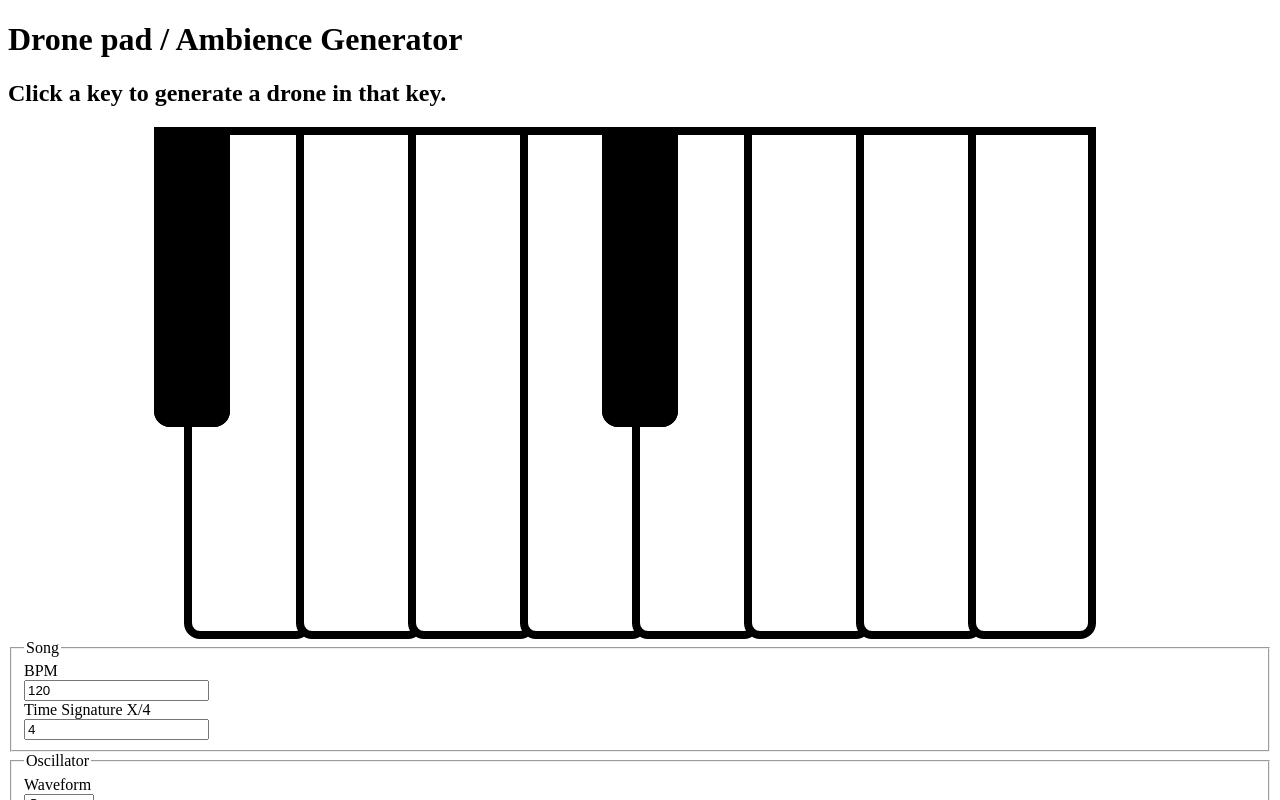
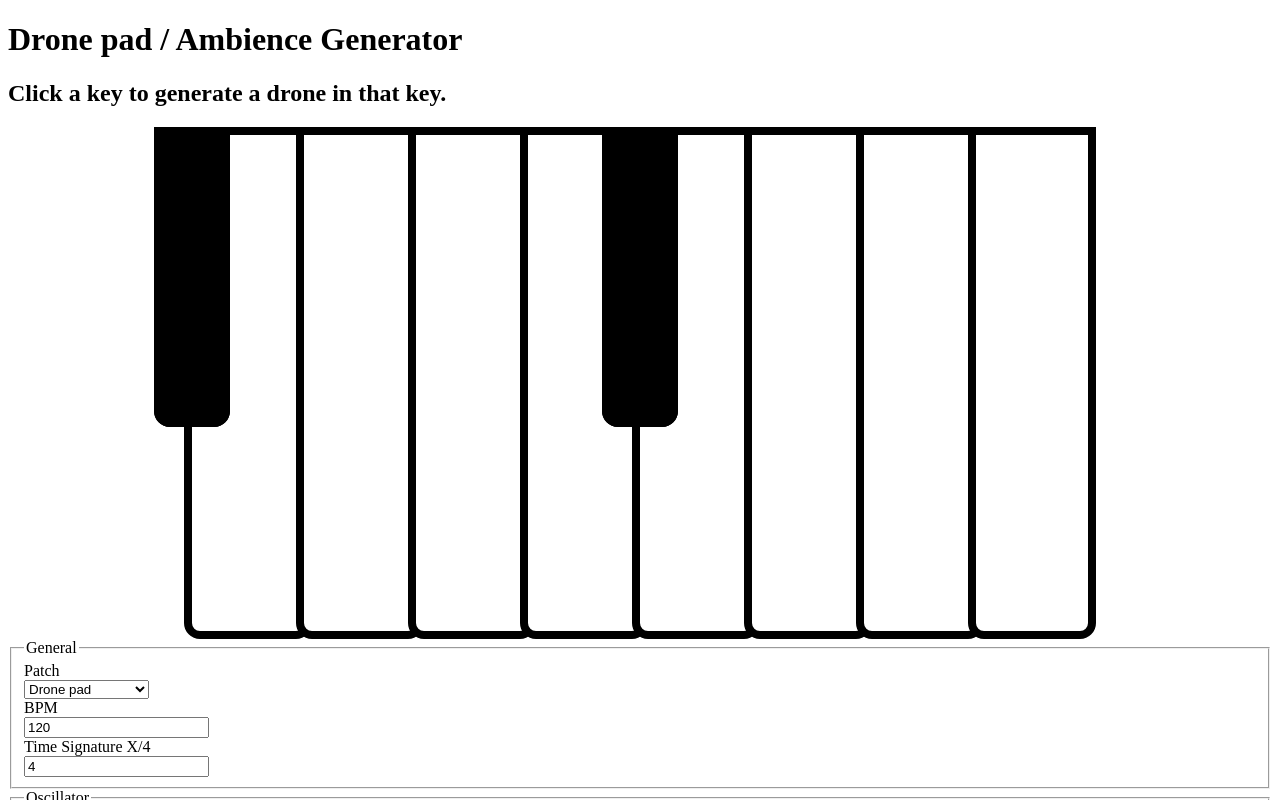
Before and after one commit to xow/ambience, a Next.js app: page / in a window 1280 px wide. Shown: the top 800 px of the page. Built offline with nearby package versions, Linux system fonts and the light colour scheme.

Commit message:
#24 Add patch selection

```diff
--- a/src/DAW/Presets.ts
+++ b/src/DAW/Presets.ts
@@ -1,8 +1,53 @@
 import { IDawSettings } from '..';
 
-export const presets: Record<string, IDawSettings> = {
+export type Patches = 'dronePad' | 'init';
+
+export const presets: Record<Patches, IDawSettings> = {
+  init: {
+    id: 'init',
+    name: 'Free online synth',
+    seoName: 'Free online Synth',
+    description: 'Basic starter patch to be modified.',
+    type: 'sawtooth',
+    timeSignature: 4,
+    bpm: 120,
+    reverb: {
+      isOn: false,
+      dryWet: 0.5,
+      decay: 8,
+    },
+    delay: {
+      isOn: false,
+      noteDenominator: 4,
+      feedback: 0.6,
+      dryWet: 0.5,
+    },
+    filter0: {
+      cutoffFrequency: 2000,
+      type: 'lowpass',
+      qFactor: 1,
+      dryWet: 1,
+    },
+    filter1: {
+      cutoffFrequency: 300,
+      type: 'highpass',
+      qFactor: 1,
+      dryWet: 1,
+    },
+    chord: { isOn: false, noteOffsets: [-7, 0, 7] }, // 5, 1, 5
+    transpose: { isOn: false, semiTones: 12, shouldOutputDry: true },
+    arpeggiator: {
+      isOn: false,
+      noteDenominator: 8,
+      gate: 1,
+      style: 'up',
+      isLatchOn: true,
+    },
+  },
   dronePad: {
-    name: 'Drone pad / Ambience Generator',
+    id: 'dronePad',
+    name: 'Drone pad',
+    seoName: 'Drone pad / Ambience Generator',
     description: 'Click a key to generate a drone in that key.',
     type: 'sawtooth',
     timeSignature: 4,
--- /dev/null
+++ b/src/components/Controls/General.tsx
@@ -0,0 +1,51 @@
+import { useContext } from 'react';
+import { Patches, presets } from '../../DAW/Presets';
+import { SynthParametersContext } from '../../pages';
+import PluginControl from '../PluginControl';
+import Input from '../Util/Input';
+import Select from '../Util/Select';
+
+function General() {
+  const { dawSettings, setDawSettings } = useContext(SynthParametersContext);
+  return (
+    <PluginControl pluginName="General">
+      <div className="flex-grow w-36">
+        <Select<Patches>
+          label="Patch"
+          options={{
+            init: presets.init.name,
+            dronePad: presets.dronePad.name,
+          }}
+          value={dawSettings.id}
+          onChange={value => setDawSettings(presets[value])}
+        />
+      </div>
+      <div className="flex-grow w-36">
+        <Input
+          label="BPM"
+          value={`${dawSettings.bpm}`}
+          onChange={value =>
+            setDawSettings({
+              ...dawSettings,
+              bpm: parseInt(value, 10),
+            })
+          }
+        />
+      </div>
+      <div className="flex-grow w-36">
+        <Input
+          label="Time Signature X/4"
+          value={`${dawSettings.timeSignature}`}
+          onChange={value =>
+            setDawSettings({
+              ...dawSettings,
+              timeSignature: parseInt(value, 10),
+            })
+          }
+        />
+      </div>
+    </PluginControl>
+  );
+}
+
+export default General;
--- a/src/components/Controls/SynthControls.tsx
+++ b/src/components/Controls/SynthControls.tsx
@@ -3,7 +3,6 @@ import { useContext } from 'react';
 import Select from '../Util/Select';
 import Switch from '../Util/Switch';
 import Radial from '../Util/Radial';
-import Input from '../Util/Input';
 import PluginControl from '../PluginControl';
 import type { IDawSettings, initialise } from '../..';
 import { SynthParametersContext } from '../../pages';
@@ -11,6 +10,7 @@ import Delay from './Delay';
 import Arpeggiator from './Arpeggiator';
 import Chord from './Chord';
 import Transpose from './Transpose';
+import General from './General';
 
 interface IProps {
   controls: ReturnType<typeof initialise>;
@@ -20,32 +20,7 @@ function SynthControls({ controls }: IProps) {
   const { dawSettings, setDawSettings } = useContext(SynthParametersContext);
   return (
     <div className="flex flex-wrap">
-      <PluginControl pluginName="Song">
-        <div className="flex-grow w-36">
-          <Input
-            label="BPM"
-            value={`${dawSettings.bpm}`}
-            onChange={value =>
-              setDawSettings({
-                ...dawSettings,
-                bpm: parseInt(value, 10),
-              })
-            }
-          />
-        </div>
-        <div className="flex-grow w-36">
-          <Input
-            label="Time Signature X/4"
-            value={`${dawSettings.timeSignature}`}
-            onChange={value =>
-              setDawSettings({
-                ...dawSettings,
-                timeSignature: parseInt(value, 10),
-              })
-            }
-          />
-        </div>
-      </PluginControl>
+      <General />
       <PluginControl pluginName="Oscillator">
         <Select<IDawSettings['type']>
           label="Waveform"
--- a/src/index.ts
+++ b/src/index.ts
@@ -13,10 +13,13 @@ import {
   IArpeggiatorUniqueParams,
 } from './MidiEffects/Arpeggiator';
 import { createChord, IChordParams } from './MidiEffects/Chord';
+import { Patches } from './DAW/Presets';
 
 export interface IDawSettings {
   // Patch
+  id: Patches;
   name: string;
+  seoName: string;
   description: string;
 
   // Song
--- a/src/pages/index.tsx
+++ b/src/pages/index.tsx
@@ -29,7 +29,7 @@ function HomePage() {
   return (
     <>
       <Head>
-        <title>{dawSettings.name}</title>
+        <title>{dawSettings.seoName}</title>
       </Head>
       {controls && (
         <SynthParametersContext.Provider
@@ -38,7 +38,7 @@ function HomePage() {
           <div className="m-auto">
             <div className="shadow-md border-t-8 border-blue-500 p-2 mb-8">
               <h1 className="text-2xl text-center font-bold text-gray-600">
-                {dawSettings.name}
+                {dawSettings.seoName}
               </h1>
               <h2 className="text-center text-gray-500">
                 {dawSettings.description}
```
